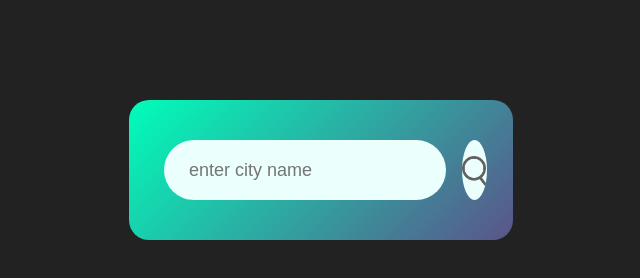
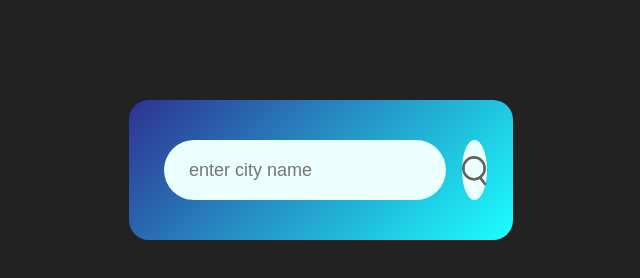
Before and after one commit to brtauhid/weather-app, a plain HTML site: page index.html in a window 1280 px wide. Shown: the whole page, without its empty margins (319-959 px from the left). Drawn offline with Linux system fonts and the light colour scheme.

Commit message:
background changed

```diff
--- a/styles.css
+++ b/styles.css
@@ -12,7 +12,7 @@ body{
 .card{
     width: 30%;
     min-width: 370px;
-    background: linear-gradient(135deg, #00feba, #5b548a);
+    background: linear-gradient(135deg, #2E3192 , #1BFFFF);
     color: #fff;
     margin: 100px auto 0;
     border-radius: 20px;
```
